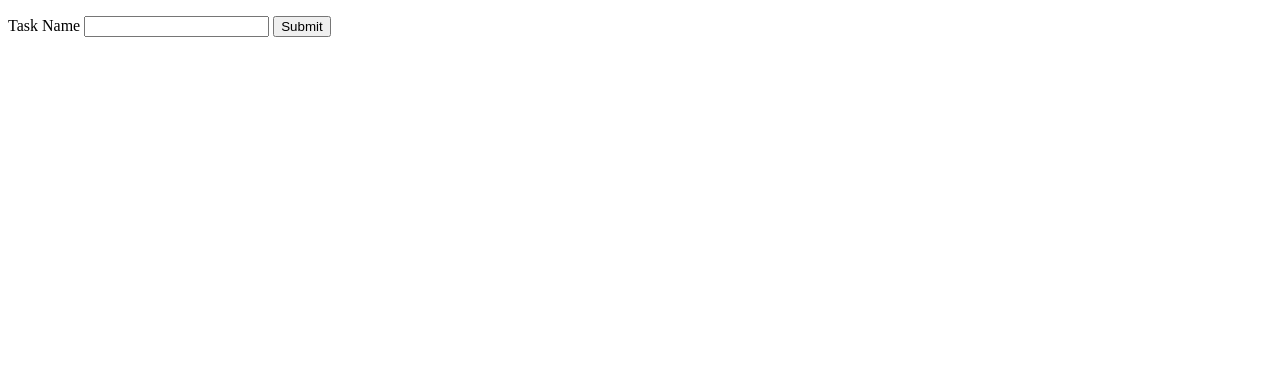
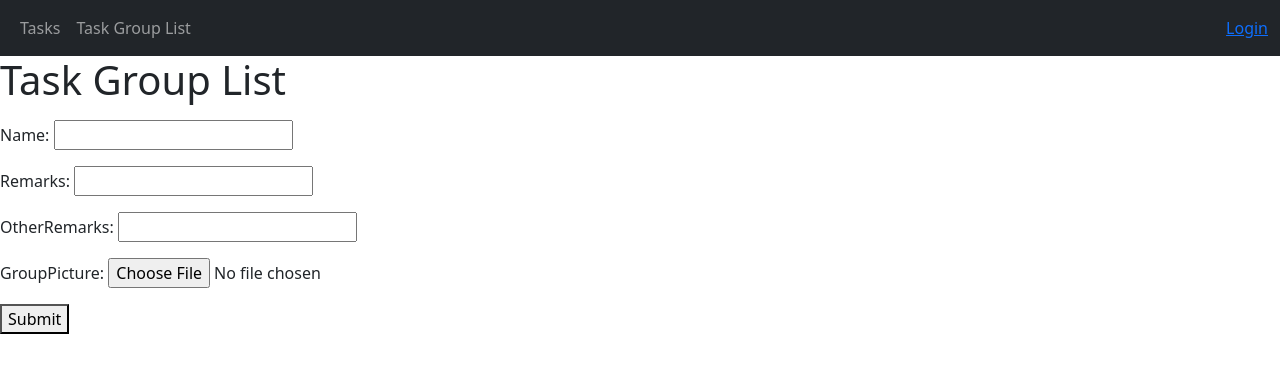
Before and after one commit to Killerspoon133/CS40C-TestRepo, a Django app: page /tasks/list/ in a window 1280 px wide. Shown: the top 373 px of the page. Run offline with Django 5.2, Linux system fonts and the light colour scheme; data that the repository does not hold is empty.

Commit message:
forms class update

```diff
--- /dev/null
+++ b/MyProject/MyApp/forms.py
@@ -0,0 +1,13 @@
+from django import forms
+from .models import TaskGroup
+
+class TaskGroupForm(forms.ModelForm):
+	class Meta:
+		model = TaskGroup
+		fields = '__all__'
+		# This is equivalent to:
+		# fields = ['name', 'remarks', 'otherRemarks']
+
+class TaskGroupOtherForm(forms.Form):
+	name = forms.CharField(max_length=10, required=True)
+	remarks = forms.CharField(widget=forms.Textarea)
--- a/MyProject/MyApp/models.py
+++ b/MyProject/MyApp/models.py
@@ -7,6 +7,7 @@ class TaskGroup(models.Model):
 	name = models.CharField(max_length=50)
 	remarks = models.CharField(max_length=50, default="")
 	otherRemarks = models.CharField(max_length=50, default="")
+	groupPicture = models.ImageField(upload_to='images/', null=True)
 
 class Task(models.Model):
 	name = models.CharField(max_length=200)
--- /dev/null
+++ b/MyProject/MyApp/templates/MyApp/task_group_list.html
@@ -0,0 +1,15 @@
+{% extends 'navbar.html' %}
+{% block title %}Task Groups{% endblock %}
+{% block content %}
+	<h1>Task Group List</h1>
+	<ul>
+		{% for item in tasks %}
+			<li>Task Group Name: {{ item.name }}</li>
+		{% endfor %}
+	</ul>
+	<form method="post" enctype="multipart/form-data">
+		{% csrf_token %}
+		{{ task_form.as_p }}
+		<button type="submit">Submit</button>
+	</form>
+{% endblock %}
--- a/MyProject/MyApp/views.py
+++ b/MyProject/MyApp/views.py
@@ -1,6 +1,7 @@
-from django.shortcuts import render, HttpResponse
+from django.shortcuts import render, HttpResponse, redirect
 from django.contrib.auth.decorators import login_required
 from .models import Task, TaskGroup
+from .forms import TaskGroupForm, TaskGroupOtherForm
 
 @login_required
 def home(request):
@@ -50,14 +51,17 @@ def basicParams(request, num=1):
 def basicTemplate(request):
 	return render(request, 'basicParams.html')
 
-def tasksInDatabase(request):
+def populateDatabase(request):
+	TaskGroup.objects.create(name="createdTaskGroup", remarks="something happened")
+	return render(request, 'task_list_objects.html')
+
+def oldTasksInDatabase(request):
 
 	if (request.method == "POST"):
 		taskgroup = TaskGroup()
 		taskgroup.name = request.POST.get('task_name')
 		taskgroup.save()
 		items = TaskGroup.objects.all()
-		#items = TaskGroup.objects.filter(name__contains="test")
 		ctx = {"taskgroups":items}
 
 		return render(request, 'task_list_objects.html', ctx)
@@ -67,8 +71,27 @@ def tasksInDatabase(request):
 	print(f"request type: {request.method}")
 	print(f"ctx: {ctx}")
 
-	return render(request, 'task_list_objects.html', {'tasks': items})
+	return render(request, 'MyApp/task_group_list.html', {'tasks': items})
 
-def populateDatabase(request):
-	TaskGroup.objects.create(name="createdTaskGroup", remarks="something happened")
-	return render(request, 'task_list_objects.html')
+def tasksInDatabase(request):
+
+	if (request.method == "POST"):
+		form = TaskGroupForm(request.POST, request.FILES)
+
+		if form.is_valid():
+			form.save() # <-- for forms.ModelForm stuff
+			# TaskGroup.objects.create(
+			# 	name=form.cleaned_data['name'],
+			# 	remarks=form.cleaned_data['remarks']
+			# )
+
+			return redirect('tasksInDatabase')
+
+	form = TaskGroupForm()
+	items = TaskGroup.objects.all()
+	ctx = {"taskgroups":items}
+
+	print(f"request type: {request.method}")
+	print(f"ctx: {ctx}")
+
+	return render(request, 'MyApp/task_group_list.html', {'tasks': items, 'task_form':form})
--- a/MyProject/MyProject/settings.py
+++ b/MyProject/MyProject/settings.py
@@ -131,3 +131,6 @@ LOGOUT_REDIRECT_URL = '/home/'
 LOGIN_REDIRECT_URL = '/home/'
 
 AUTH_USER_MODEL = 'Accounts.MyAccount'
+
+MEDIA_URL = '/media/'
+MEDIA_ROOT = os.path.join(BASE_DIR, 'media')
--- a/MyProject/MyProject/urls.py
+++ b/MyProject/MyProject/urls.py
@@ -16,6 +16,8 @@ Including another URLconf
 """
 from django.contrib import admin
 from django.urls import path, include
+from django.conf import settings
+from django.conf.urls.static import static
 from .views import home_view
 
 urlpatterns = [
@@ -24,3 +26,6 @@ urlpatterns = [
     path('home/', home_view, name="home_view"),
     path('', include("MyApp.urls")),
 ]
+
+if settings.DEBUG:
+    urlpatterns += static(settings.MEDIA_URL, document_root=settings.MEDIA_ROOT)
--- a/MyProject/templates/navbar.html
+++ b/MyProject/templates/navbar.html
@@ -14,7 +14,7 @@
 						<a class="nav-link" href="{% url 'tasks' %}">Tasks</a>
 					</li>
 					<li class="nav-item">
-						<a class="nav-link" href="{% url 'tasksInDatabase' %}">Task List</a>
+						<a class="nav-link" href="{% url 'tasksInDatabase' %}">Task Group List</a>
 					</li>
 				</ul>
 			</div>
```
Also changed, not shown: MyProject/MyApp/migrations/0002_taskgroup_grouppicture.py (added), MyProject/media/images/pokemon_nature.PNG (added).
